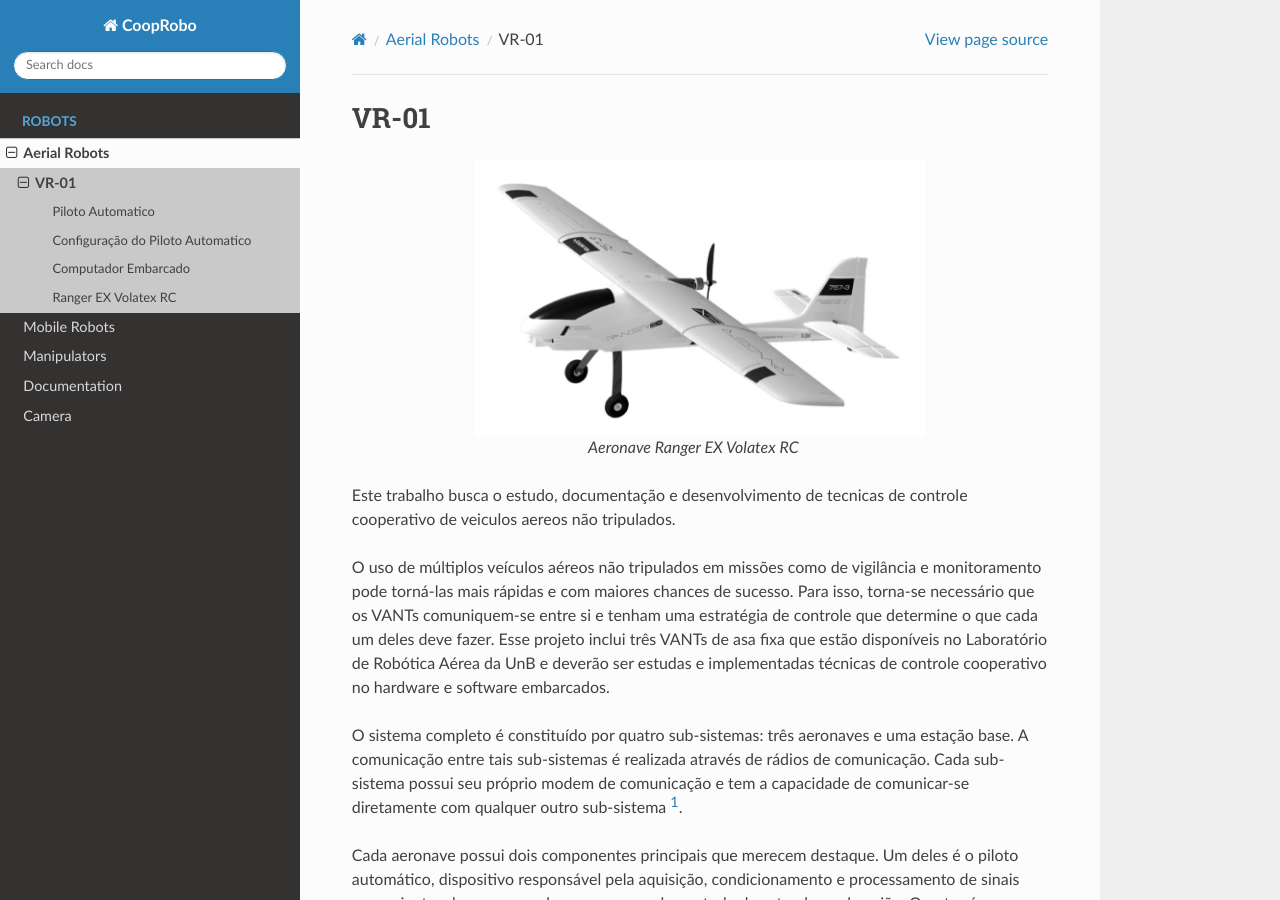
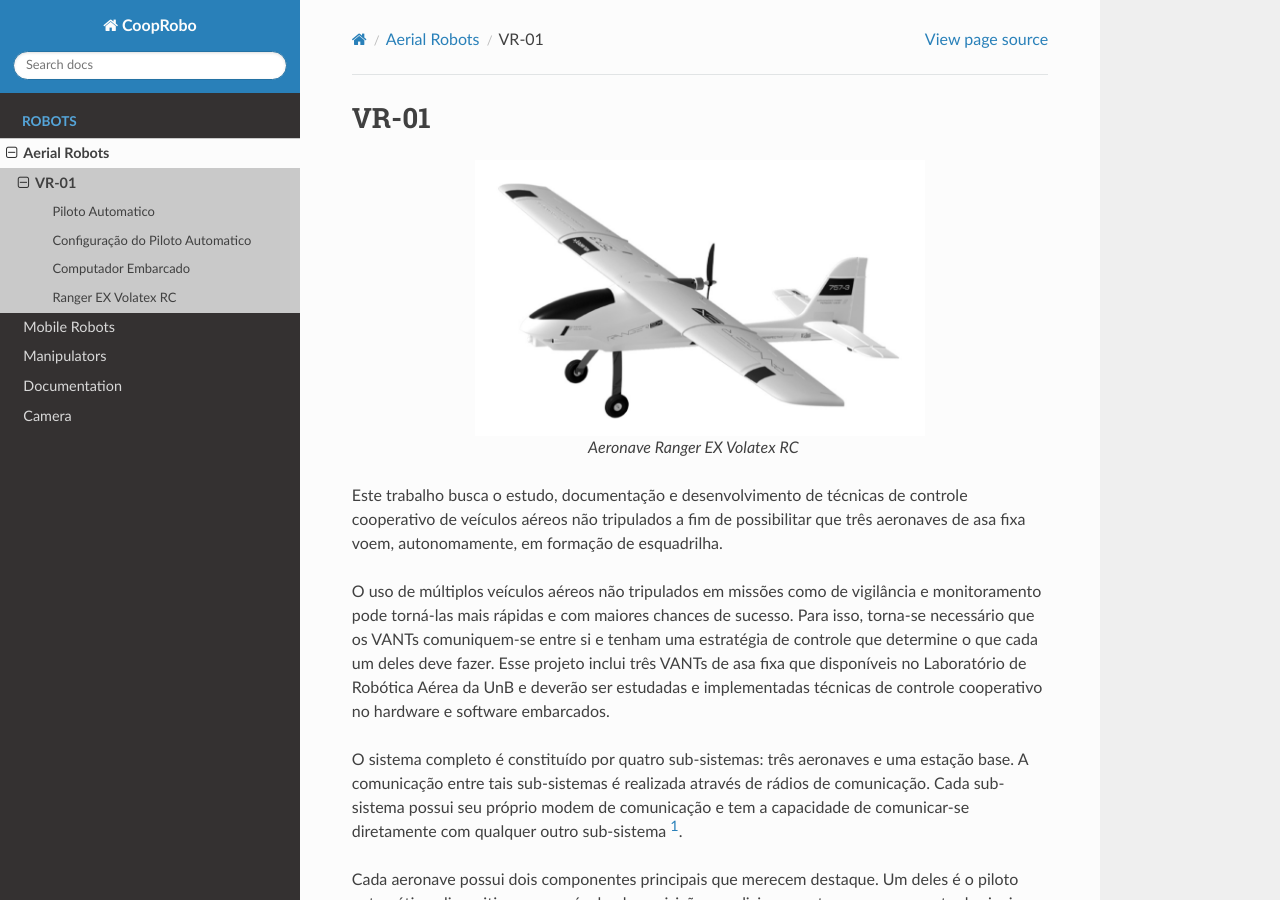
Before and after one commit to aerolab-unb/Aerial-pt, a Sphinx documentation site: the page built from docs/source/aerial/vr01.rst, in a window 1280 px wide and 900 px high. Built offline with Sphinx 7.4.7 and the Read the Docs theme 2.0.0, drawn with Linux system fonts in a browser that asks for light colours; pages that are not in the unit, such as notebooks, are missing from menus; some of the changed lines change nothing that is shown.

Commit message:
Update vr01.rst

```diff
--- a/docs/source/aerial/vr01.rst
+++ b/docs/source/aerial/vr01.rst
@@ -9,22 +9,21 @@ VR-01
 
 .. http://www2.ene.unb.br/henrique/oportunidades.html
 
+.. TRADUZIR
 
-Este trabalho busca o estudo, documentação e desenvolvimento de tecnicas de controle cooperativo de veiculos aereos não tripulados.
+Este trabalho busca o estudo, documentação e desenvolvimento de técnicas de controle cooperativo de veículos aéreos não tripulados a fim de possibilitar que três aeronaves de asa fixa voem, autonomamente, em formação de esquadrilha.
 
-O uso de múltiplos veículos aéreos não tripulados em missões como de vigilância e monitoramento pode torná-las mais rápidas e com maiores chances de sucesso. Para isso, torna-se necessário que os VANTs comuniquem-se entre si e tenham uma estratégia de controle que determine o que cada um deles deve fazer. Esse projeto inclui três VANTs de asa fixa que estão disponíveis no Laboratório de Robótica Aérea da UnB e deverão ser estudas e implementadas técnicas de controle cooperativo no hardware e software embarcados.
-
-.. [Trecho do TG1 do Eduardo Moura]
+O uso de múltiplos veículos aéreos não tripulados em missões como de vigilância e monitoramento pode torná-las mais rápidas e com maiores chances de sucesso. Para isso, torna-se necessário que os VANTs comuniquem-se entre si e tenham uma estratégia de controle que determine o que cada um deles deve fazer. Esse projeto inclui três VANTs de asa fixa que disponíveis no Laboratório de Robótica Aérea da UnB e deverão ser estudadas e implementadas técnicas de controle cooperativo no hardware e software embarcados.
 
 O sistema completo é constituído por quatro sub-sistemas: três aeronaves e uma estação base. A comunicação entre tais sub-sistemas é realizada através de rádios de comunicação. Cada sub-sistema possui seu próprio modem de comunicação e tem a capacidade de comunicar-se diretamente com qualquer outro sub-sistema [1]_.
 
 .. The complete system is constituted by four sub-systems: three aircraft and a base station. The communication between those sub-systems is carried out through communication radios. Each subsystem has its own communication modem and has the ability to communicate directly with any other subsystem [1]_.
 
-
 Cada aeronave possui dois componentes principais que merecem destaque. Um deles é o piloto automático, dispositivo responsável pela aquisição, condicionamento e processamento de sinais provenientes dos sensores da aeronave e pelo controle dos atuadores do avião. O outro é o computador embarcado. Ele é responsável pelo processamento de dados, controle dos aviões (controle individual de cada avião ou controle cooperativo entre os três aviões) e pela comunicação com os outros sub-sistemas por meio dos rádios de comunicação.
 
 .. Each aircraft has two main components that are worth mentioning. One of them is the autopilot, a device responsible for the acquisition, conditioning and processing of signals from the aircraft's sensors and for controlling the aircraft's actuators. The other is the embedded computer. He is responsible for data processing, control of the planes (individual control of each plane or cooperative control between the three planes) and for communication with the others sub-systems through the communication radios.
 
+.. Já as leis de controle responsaveis pelo controle das aeronaves em voo são baseadas em um projeto de controle de realimentação interna e externa. Desta forma, a malha interna gerencia os aspectos da dinâmica da aeronave, enquanto a malha externa controla sua posição com relação ao líder virtual. Logo. foram elaborados controladores para que as aeronaves possam acompanhar uma outra aeronave líder evitando colisão enquanto a formação a qual estão contidas se altera, ou não, no tempo. É importante destacar que as informações relativas aos dados do líder são conhecidas por todos os outros aviões porém os outros aviões não precisam de comunicação bidirecional com todas as outras aeronaves.
 
 .. toctree::
    :maxdepth: 2
@@ -46,7 +45,12 @@ Cada aeronave possui dois componentes principais que merecem destaque. Um deles
 
    vr01/model/Ranger
 
-
 .. References
 
 .. [1] Eduardo Moura Cirilo Rocha. 2017. Desenvolvimento de um sistema com veículos aéreos não-tripulados autônomos, Universidade de Brasília, Brasil.
+
+.. ROCHA, E. M. C. Desenvolvimento de um sistema com veículos aéreos não-tripulados autônomos. Faculdade de Tecnologia, Universidade de Brasília, 2017.
+
+.. CORDEIRO, T. F. K. Desenvolvimento de um sistema com veículos aéreos não-tripulados autônomos. Faculdade de Tecnologia, Universidade de Brasília, 2018.
+
+.. PITA, H. C. Desenvolvimento de sistema de comunicação multiplataforma para veículos aéreos de asa fixa. Faculdade de Tecnologia, Universidade de Brasília, 2018.
```
